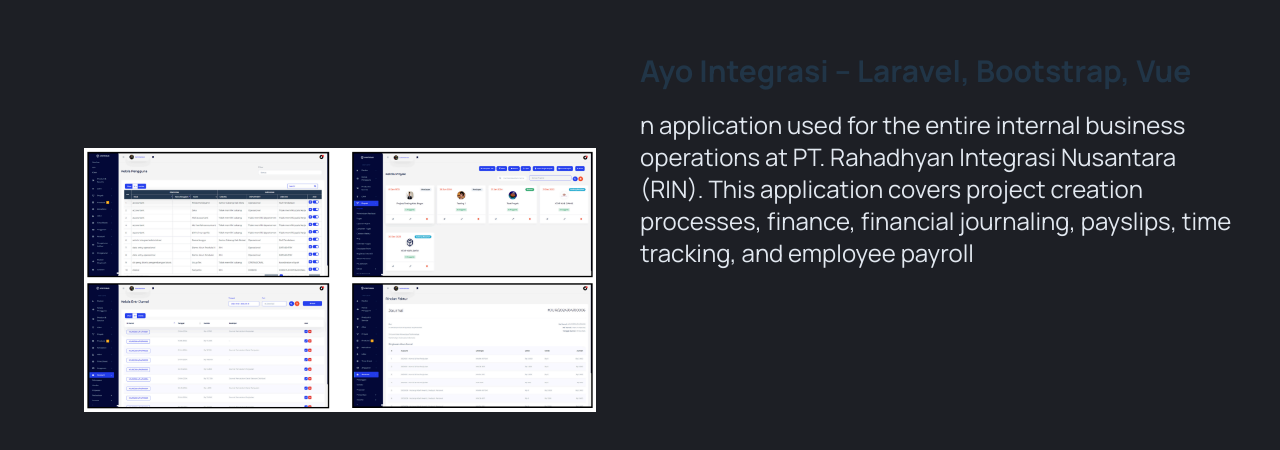
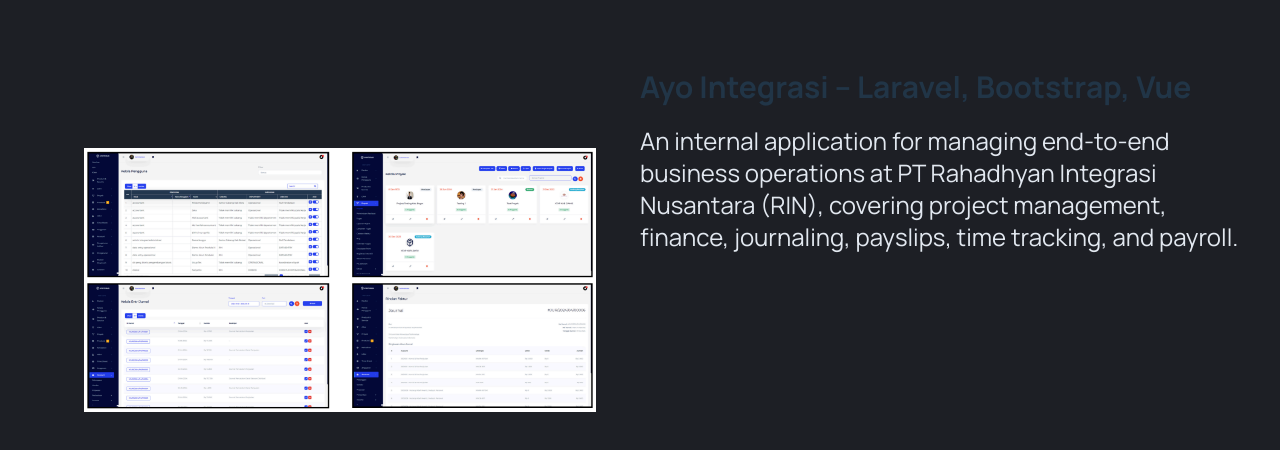
Before and after one commit to SulthonAuliya/sulthonaul, a React (Vite) app: page / in a window 1280 px wide. Shown: the part 2760-3210 px from the top of the page. Built offline with nearby package versions, Linux system fonts and the light colour scheme.

Commit message:
fix : description update

```diff
--- a/src/sections/Portfolio.tsx
+++ b/src/sections/Portfolio.tsx
@@ -124,7 +124,7 @@
             <Image
                 src={integrasi}
                 title="Ayo Integrasi – Laravel, Bootstrap, Vue"
-                desc="n application used for the entire internal business operations at PT. Rahadhyan Integrasi Nusantara (RIN). This application covers project creation processes, finance, financial journaling, payslips, time tracking, and employee payroll"
+                desc="An internal application for managing end-to-end business operations at PT Rahadhyan Integrasi Nusantara (RIN), covering project management, finance, journaling, payslips, time tracking, and payroll."
             />
 
         </div>
```
